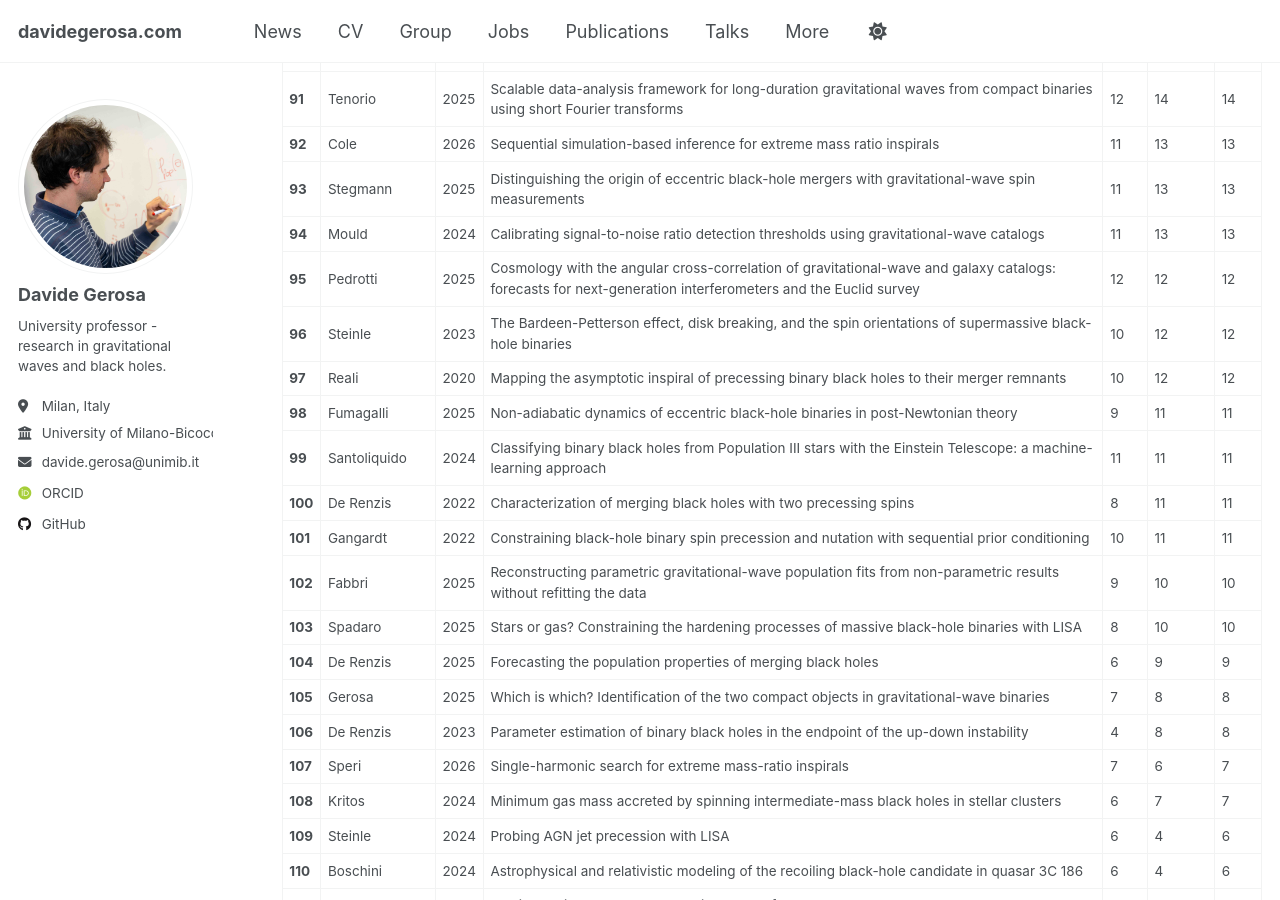
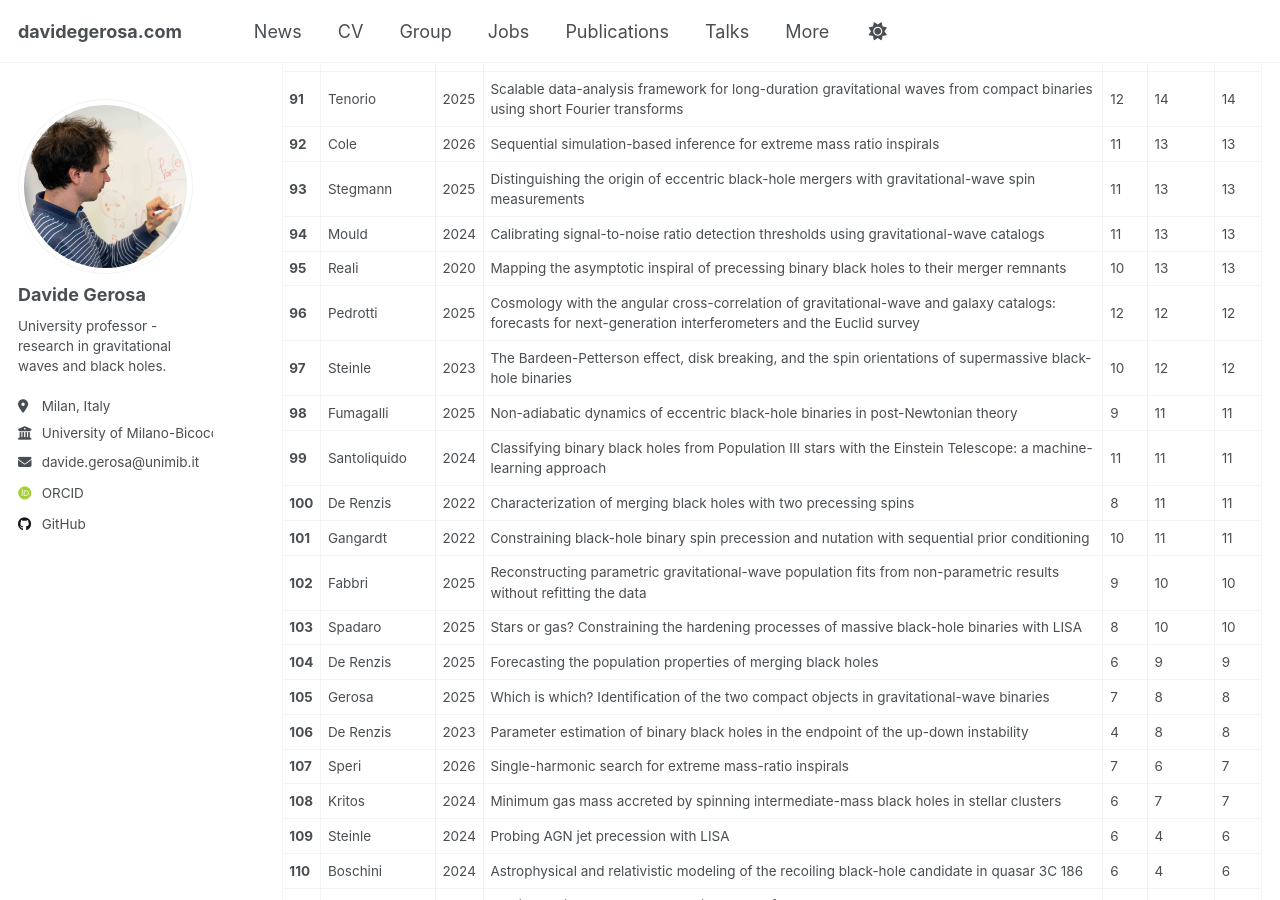
Before and after one commit to dgerosa/website, a Jekyll site: the page built from _pages/citations.md, in a window 1280 px wide and 900 px high, scrolled down 4112 px. Built offline with Jekyll 4.4.1, drawn with Linux system fonts in a browser that asks for light colours; some web fonts are replaced; some of the changed text lies outside the part shown.

Commit message:
Website update from workflow

```diff
--- a/_pages/_citations.md
+++ b/_pages/_citations.md
@@ -103,9 +103,9 @@
 | **92** | Cole | 2026 | Sequential simulation-based inference for extreme mass ratio inspirals | 11 | 13 | 13 |
 | **93** | Stegmann | 2025 | Distinguishing the origin of eccentric black-hole mergers with gravitational-wave spin measurements | 11 | 13 | 13 |
 | **94** | Mould | 2024 | Calibrating signal-to-noise ratio detection thresholds using gravitational-wave catalogs | 11 | 13 | 13 |
-| **95** | Pedrotti | 2025 | Cosmology with the angular cross-correlation of gravitational-wave and galaxy catalogs: forecasts for next-generation interferometers and the Euclid survey | 12 | 12 | 12 |
-| **96** | Steinle | 2023 | The Bardeen-Petterson effect, disk breaking, and the spin orientations of supermassive black-hole binaries | 10 | 12 | 12 |
-| **97** | Reali | 2020 | Mapping the asymptotic inspiral of precessing binary black holes to their merger remnants | 10 | 12 | 12 |
+| **95** | Reali | 2020 | Mapping the asymptotic inspiral of precessing binary black holes to their merger remnants | 10 | 13 | 13 |
+| **96** | Pedrotti | 2025 | Cosmology with the angular cross-correlation of gravitational-wave and galaxy catalogs: forecasts for next-generation interferometers and the Euclid survey | 12 | 12 | 12 |
+| **97** | Steinle | 2023 | The Bardeen-Petterson effect, disk breaking, and the spin orientations of supermassive black-hole binaries | 10 | 12 | 12 |
 | **98** | Fumagalli | 2025 | Non-adiabatic dynamics of eccentric black-hole binaries in post-Newtonian theory | 9 | 11 | 11 |
 | **99** | Santoliquido | 2024 | Classifying binary black holes from Population III stars with the Einstein Telescope: a machine-learning approach | 11 | 11 | 11 |
 | **100** | De Renzis | 2022 | Characterization of merging black holes with two precessing spins | 8 | 11 | 11 |
```
Also changed, not shown: other parts of _pages/_citations.md (+15 -15 lines), _pages/_group.md (+1 -1 lines), _pages/_publications.md (+1 -1 lines), _pages/_talks.md (+1 -1 lines).
